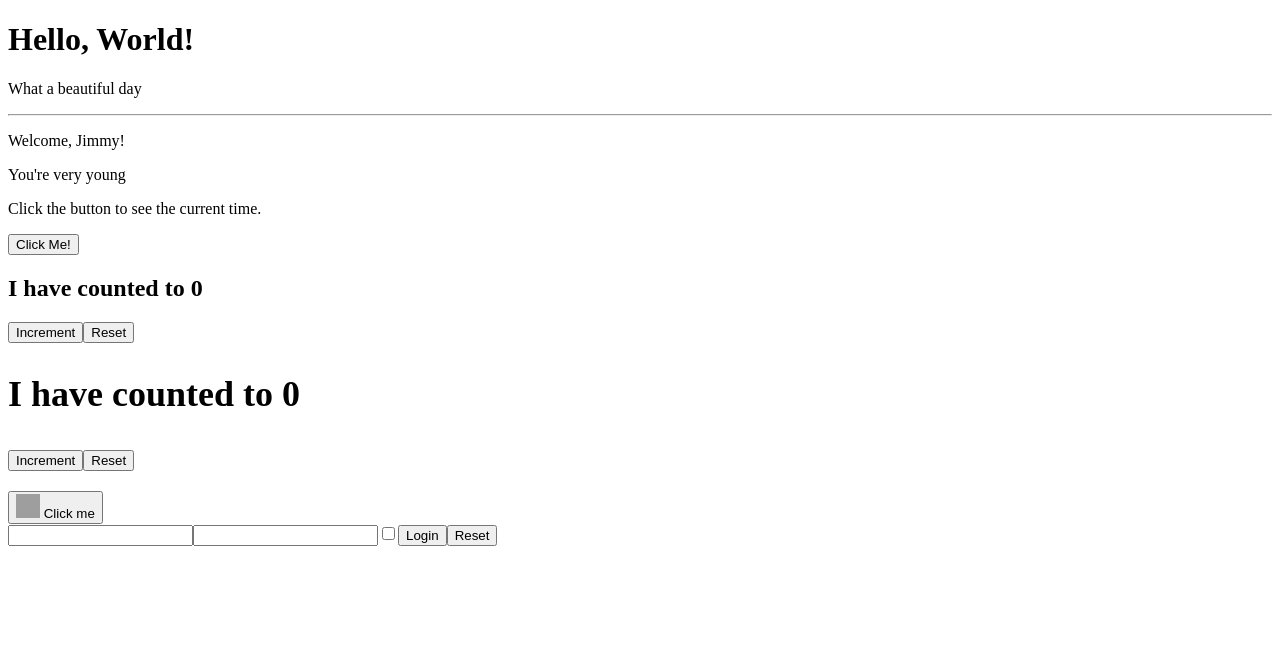
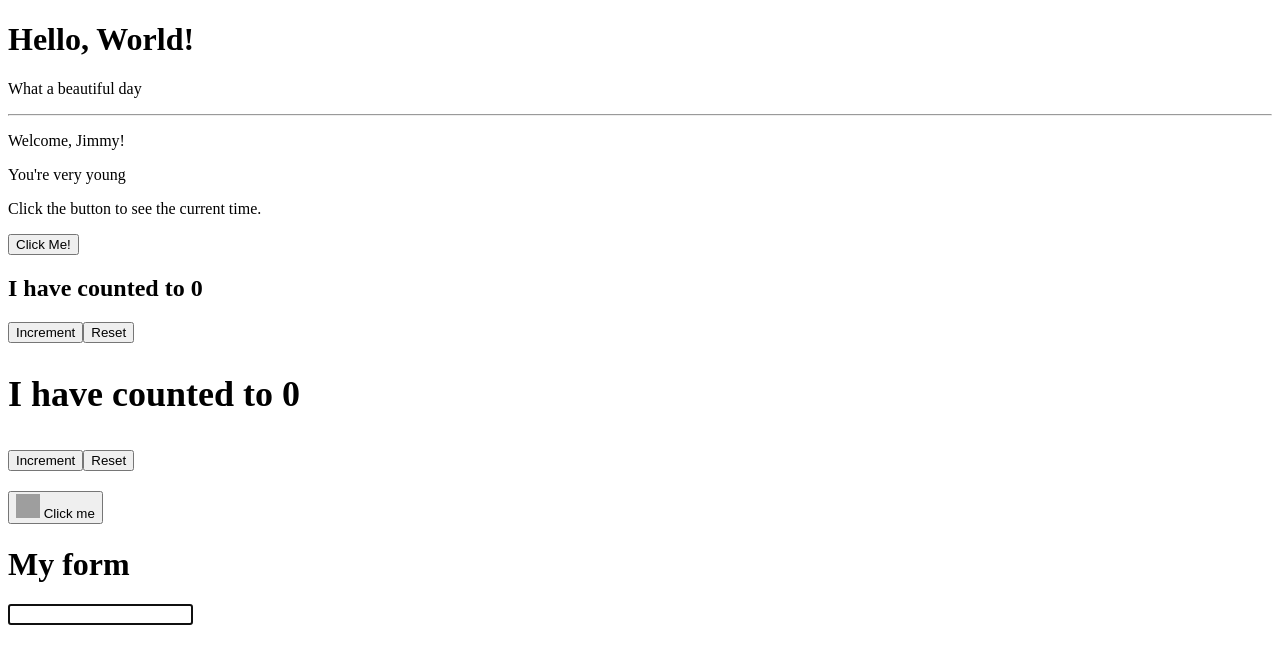
Before and after one commit to gabrieleprovenzano/react, a React (Vite) app in the folder latest/: page / in a window 1280 px wide. Shown: the top 664 px of the page. Built offline with nearby package versions, Linux system fonts and the light colour scheme; grey boxes are pictures that could not be loaded.

Commit message:
Add files via upload

```diff
--- a/latest/src/App.jsx
+++ b/latest/src/App.jsx
@@ -1,9 +1,9 @@
 import { AlertClock } from "./AlertClock";
 import { Counter } from "./Counter";
 import { CounterDisplay } from "./CounterDisplay";
+import { FocusableInput } from "./FocusableInput";
 import { HelloWorld } from "./HelloWorld";
 import { MouseClicker } from "./MouseClicker";
-import { MyUncontrolledForm } from "./MyUncontrolledForm";
 import Welcome  from "./Welcome";
 import { YourAge } from "./YourAgeIs";
 
@@ -19,6 +19,6 @@ export function App() {
         <Counter />
         <CounterDisplay />
         <MouseClicker />
-        <MyUncontrolledForm />
+        <FocusableInput />
     </div>
 )}
--- /dev/null
+++ b/latest/src/FocusableInput.jsx
@@ -0,0 +1,19 @@
+import { useEffect, useRef } from "react";
+
+export function FocusableInput() {
+
+    const focusRef = useRef(null)
+
+    useEffect(()=> {
+        focusRef.current?.focus()
+    },[])
+
+    console.log(focusRef);
+
+    return(
+        <form>
+            <h1>My form</h1>
+            <input name="username" ref={focusRef} />
+        </form>
+    )
+}
```
